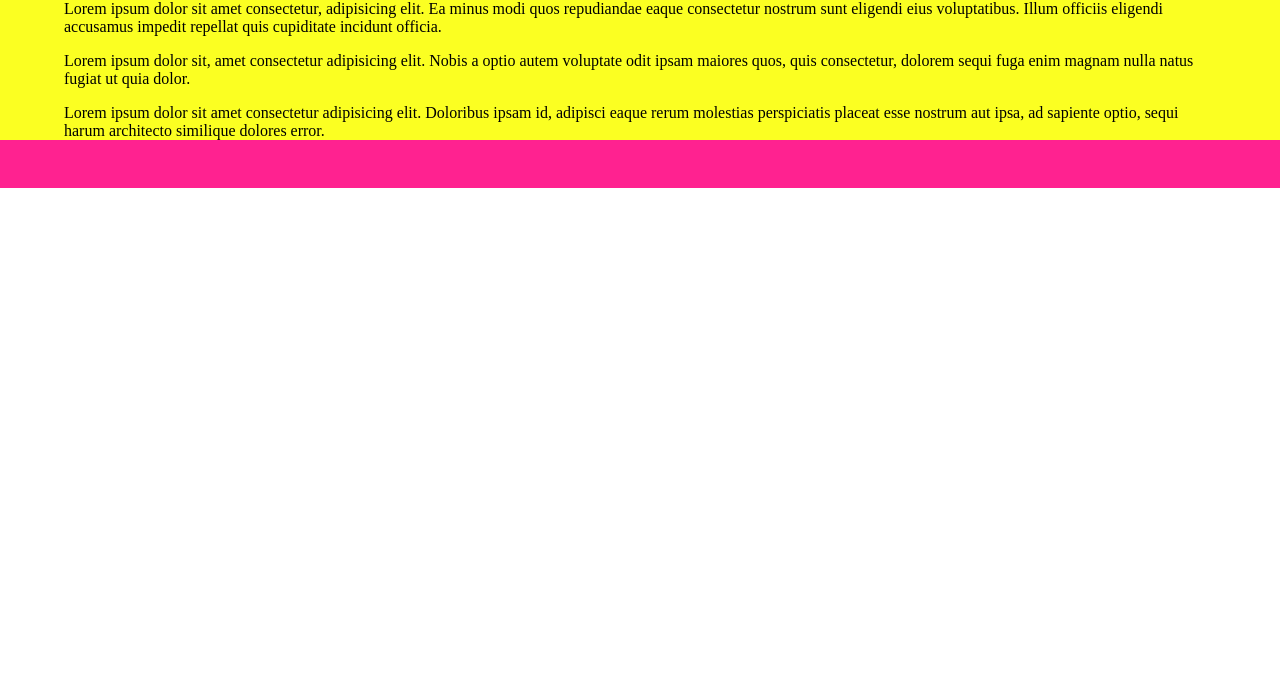
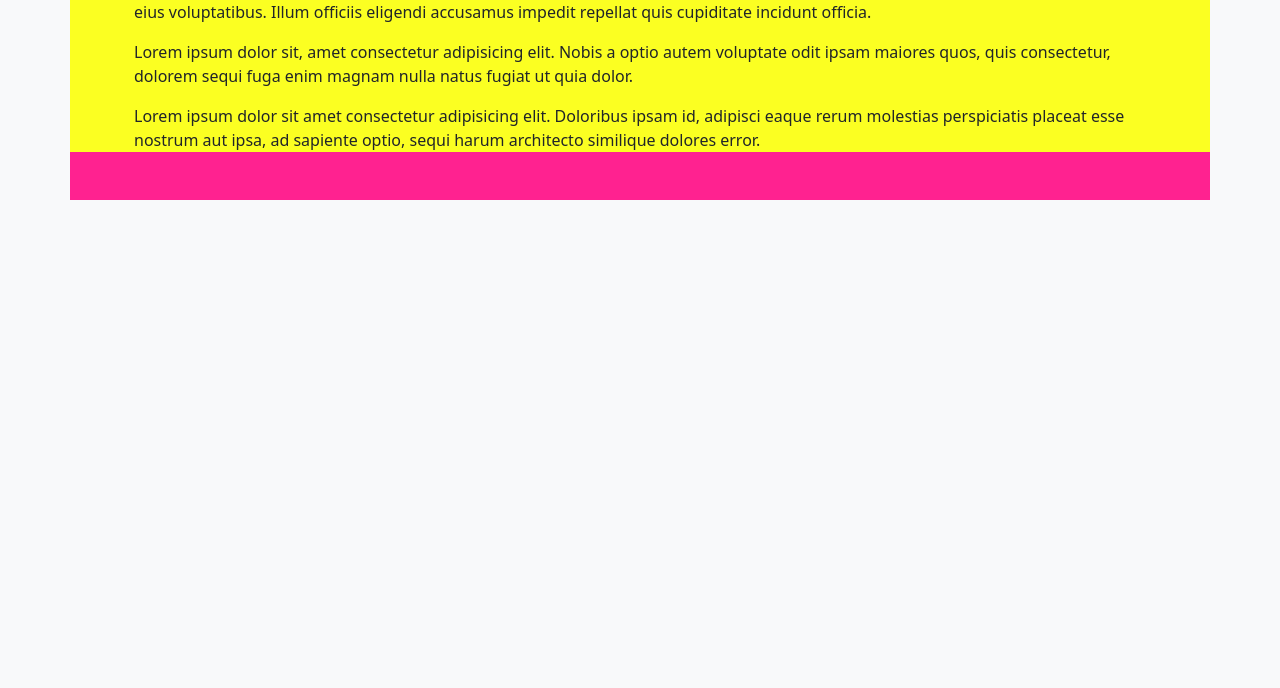
Before and after one commit to Paris2020/demo-presentation, a website: page index.html in a window 1280 px wide. Shown: the part 112-800 px from the top of the page. Drawn offline with nearby package versions, Linux system fonts and the light colour scheme; files that its build step writes are made by us from their sources.

Commit message:
Feature - Import bootstrap.scss file

```diff
--- a/src/scss/style.scss
+++ b/src/scss/style.scss
@@ -1,11 +1,12 @@
-$black: #000;
+// Override global sass variables before importing bootstrap.scss
 $pink: #ff2290;
 $yellow: #fbff22;
-$white: #fff;
+
+// Import the bootstrap.scss file from node_modules
+@import "../../node_modules/bootstrap/scss/bootstrap";
 
 body {
-    background-color: $white;
-    margin: 0;
+    background-color: var(--bs-light);
 }
 
 .container {
```
